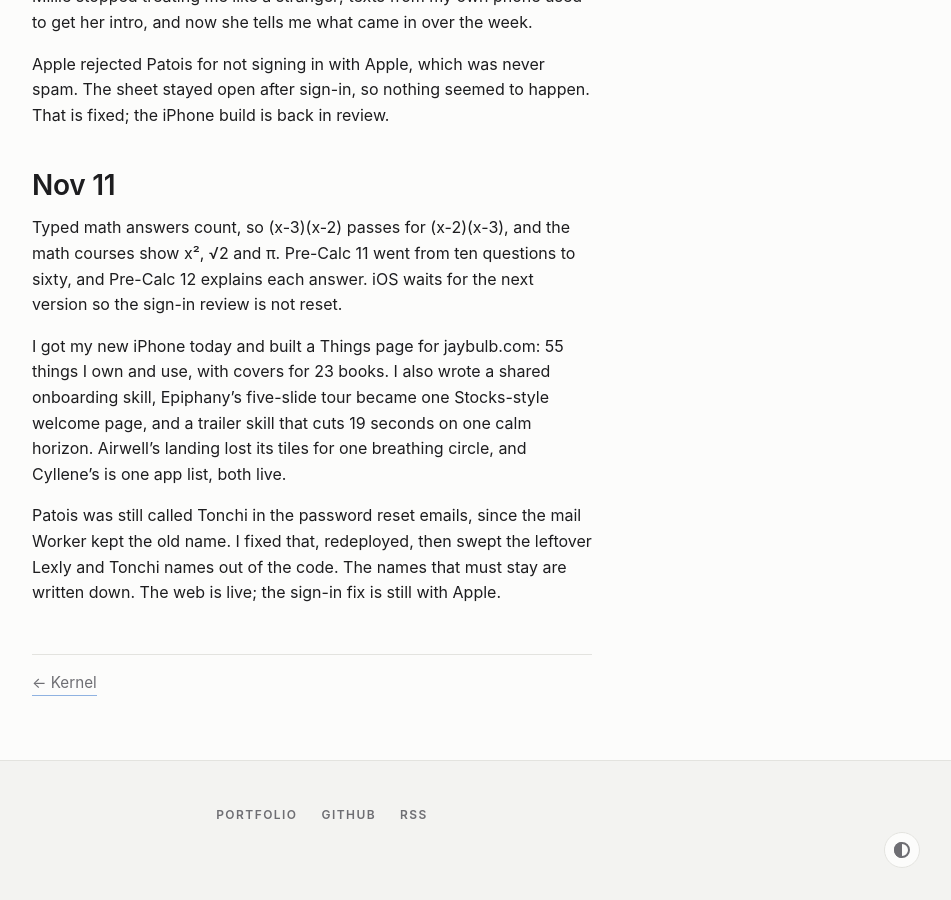
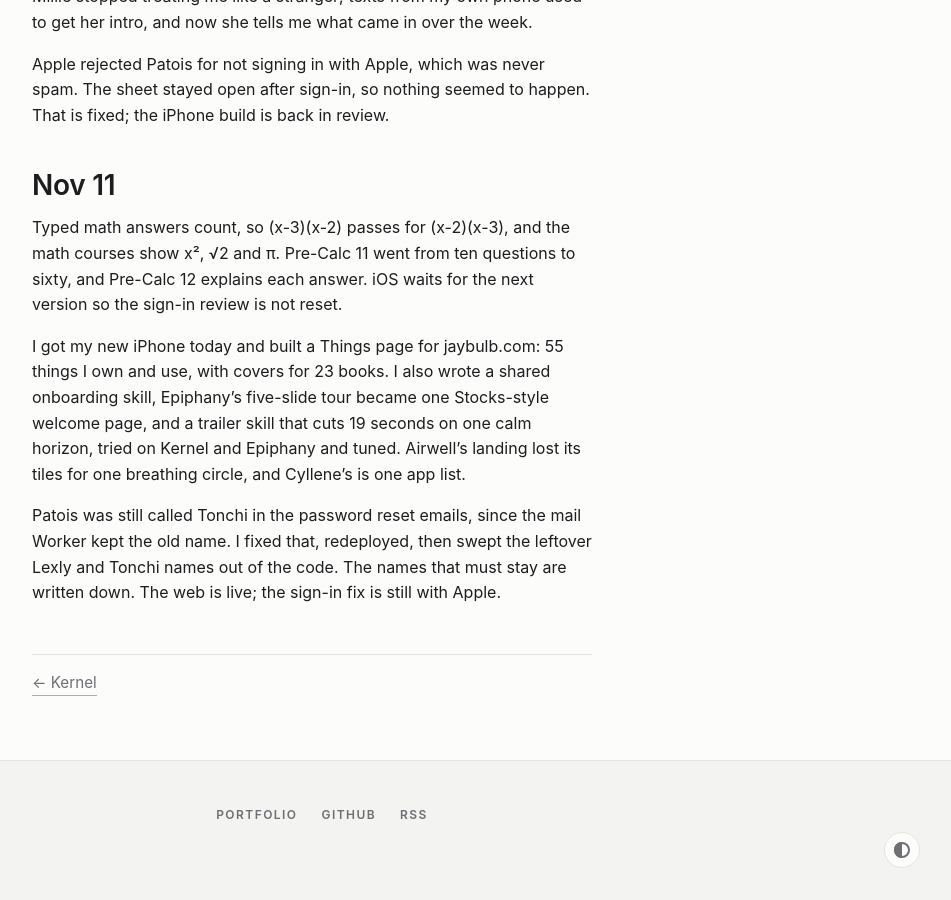
Before and after one commit to nulljosh/journal, a Jekyll site: the page built from _posts/2026-10-02-october.md, in a window 1280 px wide and 900 px high, scrolled down 4955 px. Shown: the whole window, without its empty margins (328-1279 px from the left). Built offline with Jekyll 4.4.1, drawn with Linux system fonts in a browser that asks for light colours.

Commit message:
October: trailer skill tried on Kernel and Epiphany
Co-Authored-By: Claude Haiku 5.5 <noreply@anthropic.com>
Claude-Session: https://claude.ai/code/session_015joN7rvrvgaFQauqnwe94H

```diff
--- a/_posts/2026-10-02-october.md
+++ b/_posts/2026-10-02-october.md
@@ -125,6 +125,6 @@ Apple rejected Patois for not signing in with Apple, which was never spam. The s
 
 Typed math answers count, so (x-3)(x-2) passes for (x-2)(x-3), and the math courses show x², √2 and π. Pre-Calc 11 went from ten questions to sixty, and Pre-Calc 12 explains each answer. iOS waits for the next version so the sign-in review is not reset.
 
-I got my new iPhone today and built a Things page for jaybulb.com: 55 things I own and use, with covers for 23 books. I also wrote a shared onboarding skill, Epiphany's five-slide tour became one Stocks-style welcome page, and a trailer skill that cuts 19 seconds on one calm horizon. Airwell's landing lost its tiles for one breathing circle, and Cyllene's is one app list, both live.
+I got my new iPhone today and built a Things page for jaybulb.com: 55 things I own and use, with covers for 23 books. I also wrote a shared onboarding skill, Epiphany's five-slide tour became one Stocks-style welcome page, and a trailer skill that cuts 19 seconds on one calm horizon, tried on Kernel and Epiphany and tuned. Airwell's landing lost its tiles for one breathing circle, and Cyllene's is one app list.
 
 Patois was still called Tonchi in the password reset emails, since the mail Worker kept the old name. I fixed that, redeployed, then swept the leftover Lexly and Tonchi names out of the code. The names that must stay are written down. The web is live; the sign-in fix is still with Apple.
```
